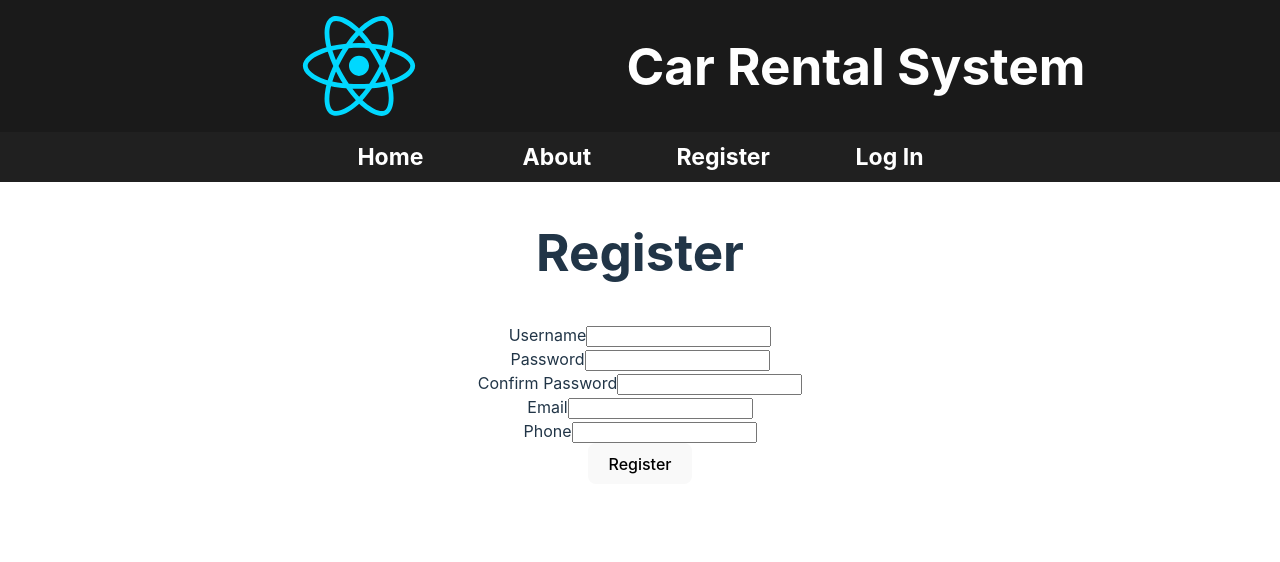
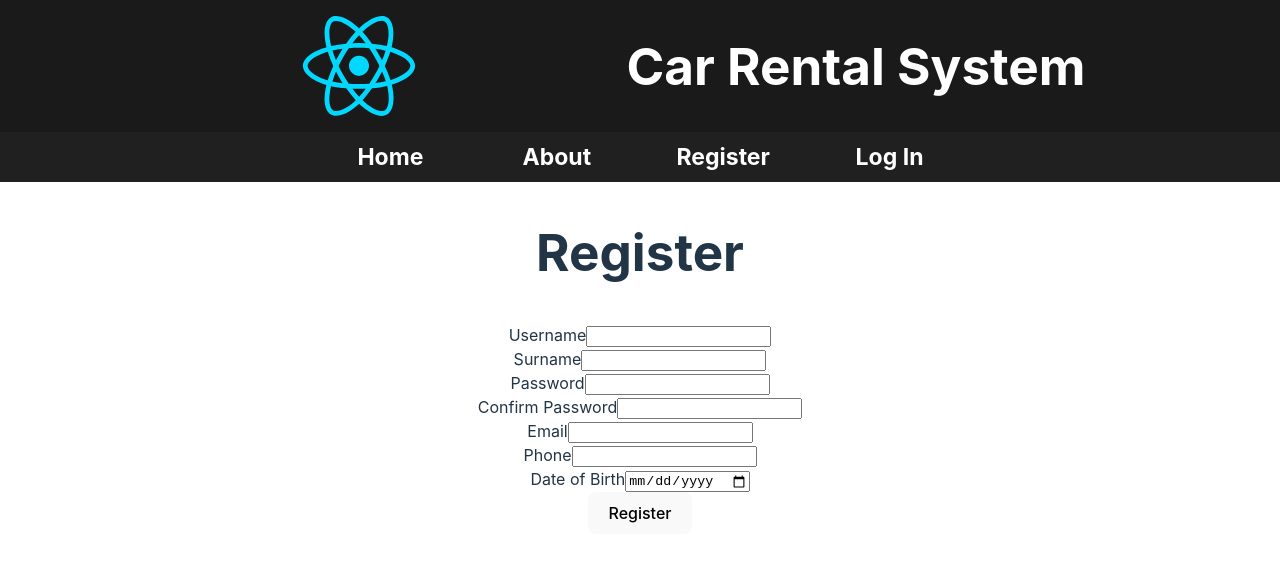
Before and after one commit to DSSCKWA/car-rental-system, a React (Vite) app in the folder frontend/: page /register in a window 1280 px wide. Shown: the top 562 px of the page. Built offline with nearby package versions, Linux system fonts and the light colour scheme.

Commit message:
Add login and register forms

```diff
--- a/frontend/index.html
+++ b/frontend/index.html
@@ -4,7 +4,7 @@
     <meta charset="UTF-8" />
     <link rel="icon" type="image/svg+xml" href="/vite.svg" />
     <meta name="viewport" content="width=device-width, initial-scale=1.0" />
-    <title>Vite + React</title>
+    <title>Car Rental System</title>
   </head>
   <body>
     <div id="root"></div>
--- /dev/null
+++ b/frontend/src/components/ClientPage.jsx
@@ -0,0 +1,7 @@
+export function ClientPage() {
+    return (
+        <div className='client_page'>
+            <h1>Client</h1>
+        </div>
+    )
+}
--- a/frontend/src/components/LoginPage.jsx
+++ b/frontend/src/components/LoginPage.jsx
@@ -1,15 +1,57 @@
+import { useState } from 'react'
+
 export function LoginPage() {
+    const [email, setEmail] = useState('')
+    const [password, setPassword] = useState('')
+
+    async function handleSubmit(e) {
+        e.preventDefault()
+        console.log('submitting form', { email, password })
+        const response = await fetch('/api/auth/login', {
+            method: 'POST',
+            headers: {
+                'Content-Type': 'application/json',
+                'Authorization': 'Basic ' + btoa(email + ':' + password),
+            },
+            body: JSON.stringify({ }),
+        })
+        if (!response.ok) {
+            console.log('login failed')
+            return
+        }
+        const body = await response.json()
+        console.log('response', body)
+
+        switch (body.permissions) {
+            case 'admin':
+                window.location.href = '/admin'
+                break
+            case 'manager':
+                window.location.href = '/manager'
+                break
+            case 'worker':
+                window.location.href = '/worker'
+                break
+            case 'client':
+                window.location.href = '/client'
+                break
+            default:
+                console.log('no permissions')
+                // TODO: add error message
+        }
+    }
+
     return (
         <div className='login_page'>
             <h1>Login</h1>
-            <form>
+            <form className='log_form' onSubmit={handleSubmit}>
                 <div className='form_group'>
-                    <label htmlFor='username'>Username</label>
-                    <input type='text' id='username' name='username' />
+                    <label htmlFor='email'>Email</label>
+                    <input type='email' id='email' name='email' value={email} onChange={e => setEmail(e.target.value)} />
                 </div>
                 <div className='form_group'>
                     <label htmlFor='password'>Password</label>
-                    <input type='password' id='password' name='password' />
+                    <input type='password' id='password' name='password' value={password} onChange={e => setPassword(e.target.value)} />
                 </div>
                 <div className='form_group'>
                     <button type='submit'>Login</button>
--- /dev/null
+++ b/frontend/src/components/ManagerPage.jsx
@@ -0,0 +1,7 @@
+export function ManagerPage() {
+    return (
+        <div className='manager_page'>
+            <h1>Manager</h1>
+        </div>
+    )
+}
--- a/frontend/src/components/PageContent.jsx
+++ b/frontend/src/components/PageContent.jsx
@@ -4,6 +4,9 @@ import { AboutPage } from './AboutPage'
 import { RegisterPage } from './RegisterPage'
 import { LoginPage } from './LoginPage'
 import { AdminPage } from './AdminPage'
+import { ManagerPage } from './ManagerPage.jsx'
+import { WorkerPage } from './WorkerPage.jsx'
+import { ClientPage } from './ClientPage.jsx'
 export function PageContent() {
     return (
         <section className='page_content'>
@@ -13,6 +16,9 @@ export function PageContent() {
                 <Route path='/register' element={<RegisterPage />} />
                 <Route path='/login' element={<LoginPage />} />
                 <Route path='/admin' element={<AdminPage />} />
+                <Route path='/worker' element={<WorkerPage />} />
+                <Route path='/manager' element={<ManagerPage />} />
+                <Route path='/client' element={<ClientPage />} />
             </Routes>
         </section>
     )
--- a/frontend/src/components/RegisterPage.jsx
+++ b/frontend/src/components/RegisterPage.jsx
@@ -1,27 +1,82 @@
+import { useState } from 'react'
+
 export function RegisterPage() {
+    const [email, setEmail] = useState('')
+    const [password, setPassword] = useState('')
+    const [confirmPassword, setConfirmPassword] = useState('')
+    const [username, setUsername] = useState('')
+    const [phone, setPhone] = useState('')
+    const [surname, setSurname] = useState('')
+    const [dateOfBirth, setDateOfBirth] = useState('')
+    const [registerSuccess, setRegisterSuccess] = useState(false)
+
+    async function handleSubmit(e) {
+        e.preventDefault()
+        console.log('submitting form', { email, password, confirmPassword, username, phone, surname, dateOfBirth })
+        const response = await fetch('/api/auth/register', {
+            method: 'POST',
+            headers: {
+                'Content-Type': 'application/json',
+            },
+            body: JSON.stringify({ 'user_email_address': email, password, confirmPassword, 'name': username, 'phone_number': phone, surname, 'date_of_birth': dateOfBirth }),
+        })
+        if (!response.ok) {
+            console.log('register failed')
+            return
+        }
+        const body = await response.json()
+        console.log('response', body)
+
+        if (body['user_id']) {
+            console.log('register success', body)
+            setRegisterSuccess(true)
+        } else {
+            console.log('register failed')
+            // TODO: add error message
+        }
+    }
+
+    if (registerSuccess) {
+        return (
+            <div className='register_success'>
+                <h1>Register Success</h1>
+                <p>You can now login</p>
+            </div>
+        )
+    }
+
     return (
         <div className='register_page'>
             <h1>Register</h1>
-            <form>
+            <form className='reg_form' onSubmit={handleSubmit}>
                 <div className='form_group'>
                     <label htmlFor='username'>Username</label>
-                    <input type='text' id='username' name='username' />
+                    <input type='text' id='username' name='username' value={username} onChange={e => setUsername(e.target.value)} />
+                </div>
+                <div className='form_group'>
+                    <label htmlFor='surname'>Surname</label>
+                    <input type='text' id='surname' name='surname' value={surname} onChange={e => setSurname(e.target.value)} />
                 </div>
                 <div className='form_group'>
                     <label htmlFor='password'>Password</label>
-                    <input type='password' id='password' name='password' />
+                    <input type='password' id='password' name='password' value={password} onChange={e => setPassword(e.target.value)} />
                 </div>
                 <div className='form_group'>
                     <label htmlFor='confirm_password'>Confirm Password</label>
-                    <input type='password' id='confirm_password' name='confirm_password' />
+                    <input type='password' id='confirm_password' name='confirm_password' value={confirmPassword} onChange={e => setConfirmPassword(e.target.value)} />
                 </div>
                 <div className='form_group'>
                     <label htmlFor='email'>Email</label>
-                    <input type='email' id='email' name='email' />
+                    <input type='email' id='email' name='email' value={email} onChange={e => setEmail(e.target.value)} />
                 </div>
                 <div className='form_group'>
                     <label htmlFor='phone'>Phone</label>
-                    <input type='tel' id='phone' name='phone' />
+                    <input type='tel' id='phone' name='phone' value={phone} onChange={e => setPhone(e.target.value)} />
+                </div>
+
+                <div className='form_group'>
+                    <label htmlFor='date_of_birth'>Date of Birth</label>
+                    <input type='date' id='date_of_birth' name='date_of_birth' value={dateOfBirth} onChange={e => setDateOfBirth(e.target.value)} />
                 </div>
                 <div className='form_group'>
                     <button type='submit'>Register</button>
--- /dev/null
+++ b/frontend/src/components/WorkerPage.jsx
@@ -0,0 +1,7 @@
+export function WorkerPage() {
+    return (
+        <div className='worker_page'>
+            <h1>Worker</h1>
+        </div>
+    )
+}
--- a/frontend/vite.config.js
+++ b/frontend/vite.config.js
@@ -4,4 +4,13 @@ import react from '@vitejs/plugin-react'
 // https://vitejs.dev/config/
 export default defineConfig({
     plugins: [react()],
+    server: {
+        proxy: {
+            '/api': {
+                target: 'http://127.0.0.1:5000/',
+                changeOrigin: true,
+                rewrite: path => path.replace(/^\/api/, ''),
+            },
+        },
+    },
 })
```
Also changed, not shown: 1 other file (tests, documents, lock files or other folders).
